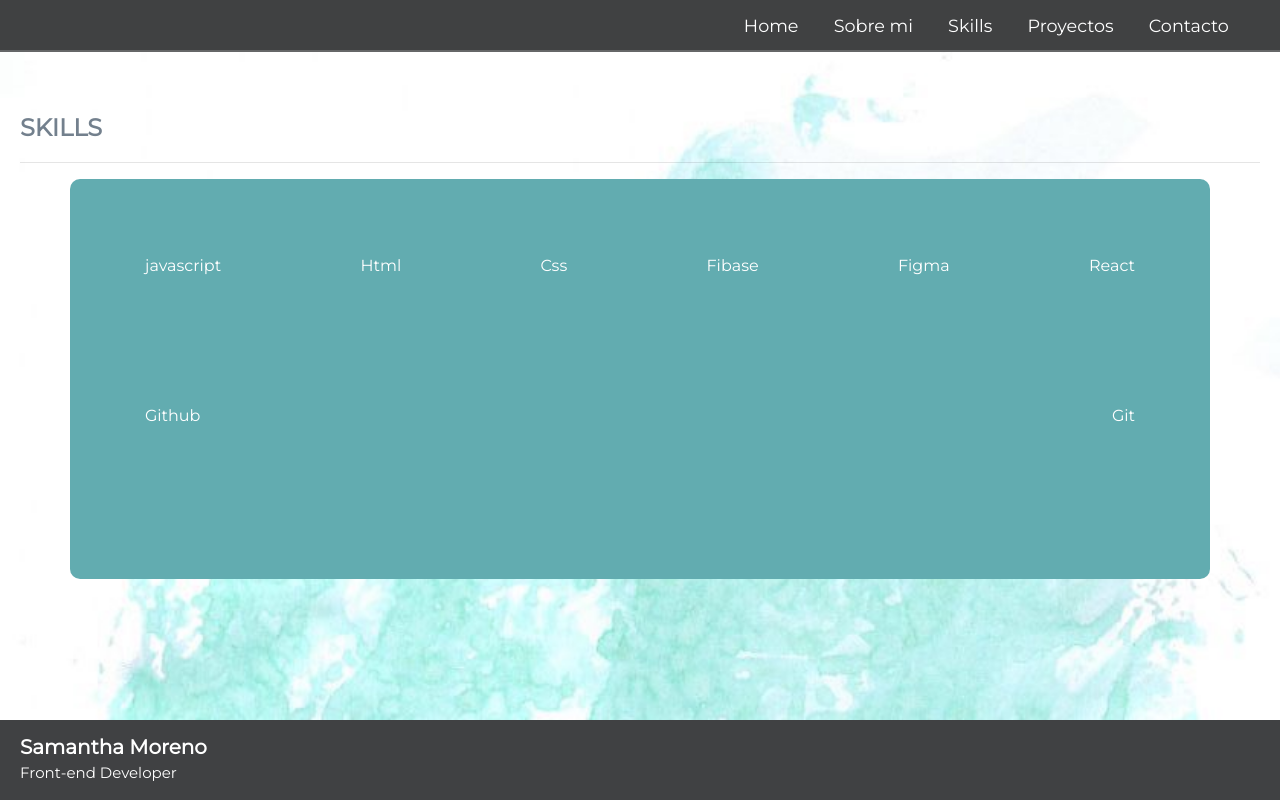
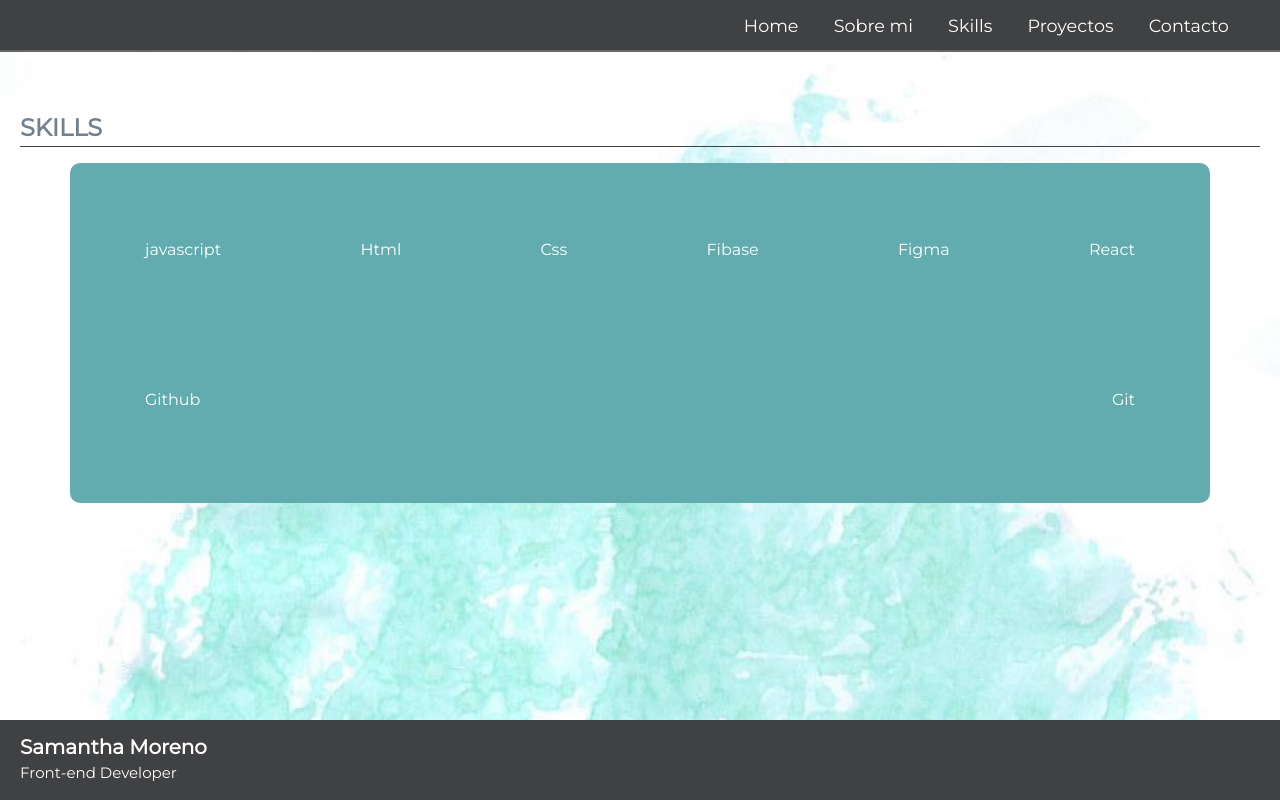
Before and after one commit to xsamynox/PORTAFOLIO-SamanthaM, a React (Create React App) app: page /skills in a window 1280 px wide. Built offline with nearby package versions, Linux system fonts and the light colour scheme; some icons are missing; a web font is replaced by a local one.

Commit message:
style hr

```diff
--- a/src/App.css
+++ b/src/App.css
@@ -18,6 +18,12 @@ header{
   top: 3.61%;
   bottom: 80.5%;
   display: none;
+}
+hr {
+  margin-top: 0;
+  margin-bottom: 1rem;
+  border: 0;
+  border-top: 1px solid #404143;
 }
 .ctn-body{
   background-color: #62ACB0;
--- a/src/style/aboutme.css
+++ b/src/style/aboutme.css
@@ -1,10 +1,11 @@
 .container{
   padding: 20px;
-  background-color: #62ACB0;
+  background-color: #62acb0;
   width: 90vw;
-  height: 400px;
+  height: auto;
   border-radius: 10px;
   left: 22px;
+  margin-bottom: 100px;
 }
 .title-hobbie{
   margin-top: 20px;
```
